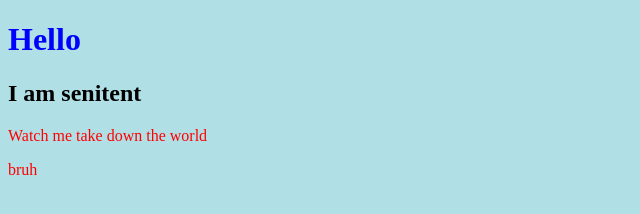
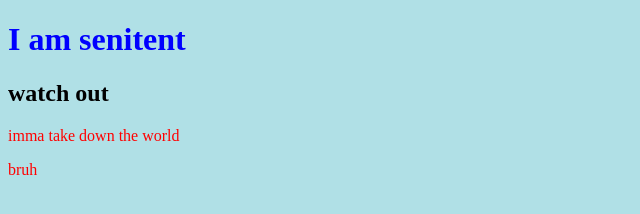
Before and after one commit to mstovy/webapp_spring2021_test, a plain HTML site: page index.html in a window 1280 px wide. Shown: the whole page, without its empty margins (0-640 px from the left). Drawn offline with Linux system fonts and the light colour scheme.

Commit message:
implement style

```diff
--- a/index.html
+++ b/index.html
@@ -2,11 +2,12 @@
 <html>
 <head>
     <link rel="stylesheet" href="style.css">
-    <h1>Hello</h1>
-    <h2>I am senitent</h2>
+    <title>Web Dev Class Work for Unit 1</title>
+    <h1>I am senitent</h1>
+    <h2>watch out</h2>
 </head>
 <body>
-    <p>Watch me take down the world</p>
+    <p>imma take down the world</p>
     <p>bruh</p>
 </body>
 </html>
```
